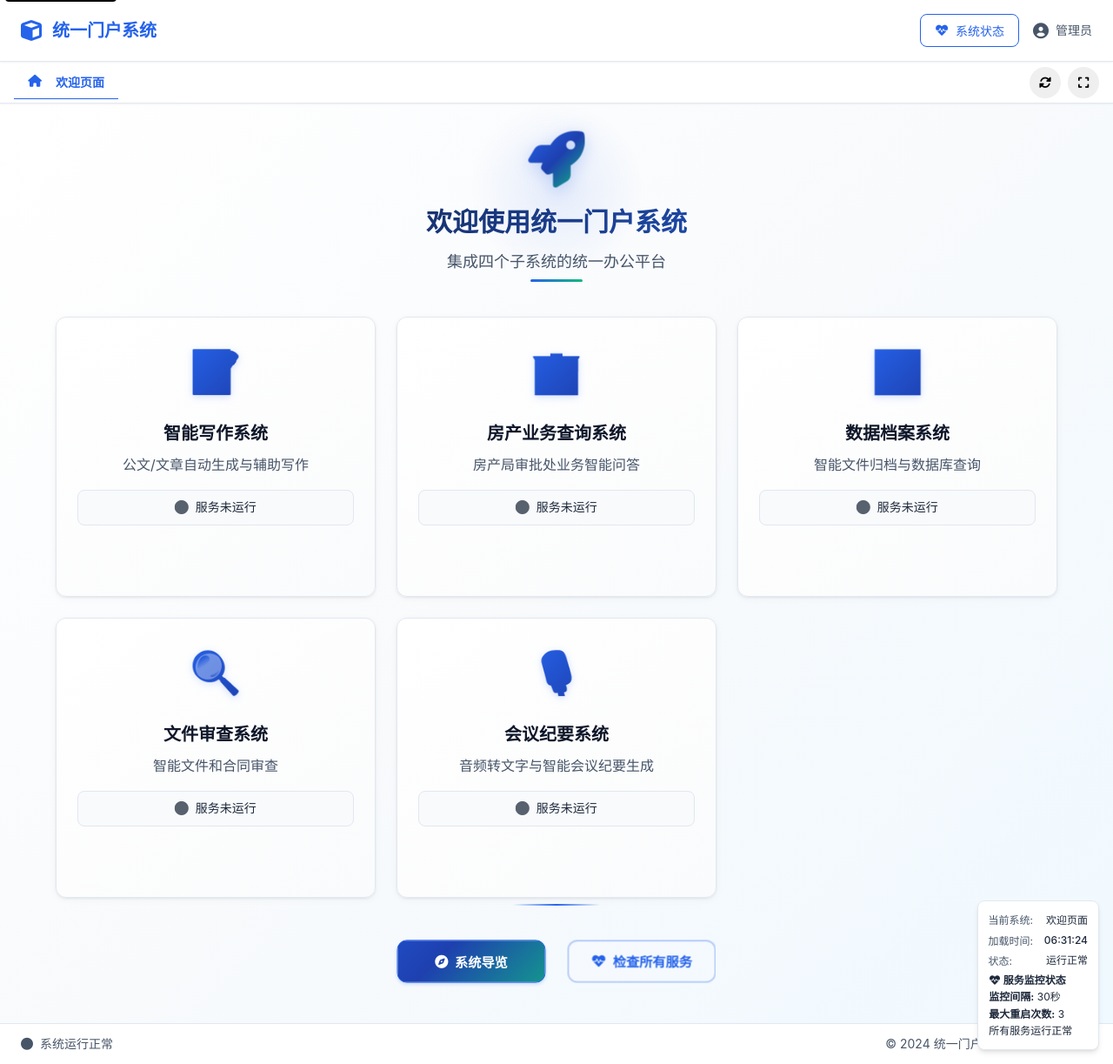
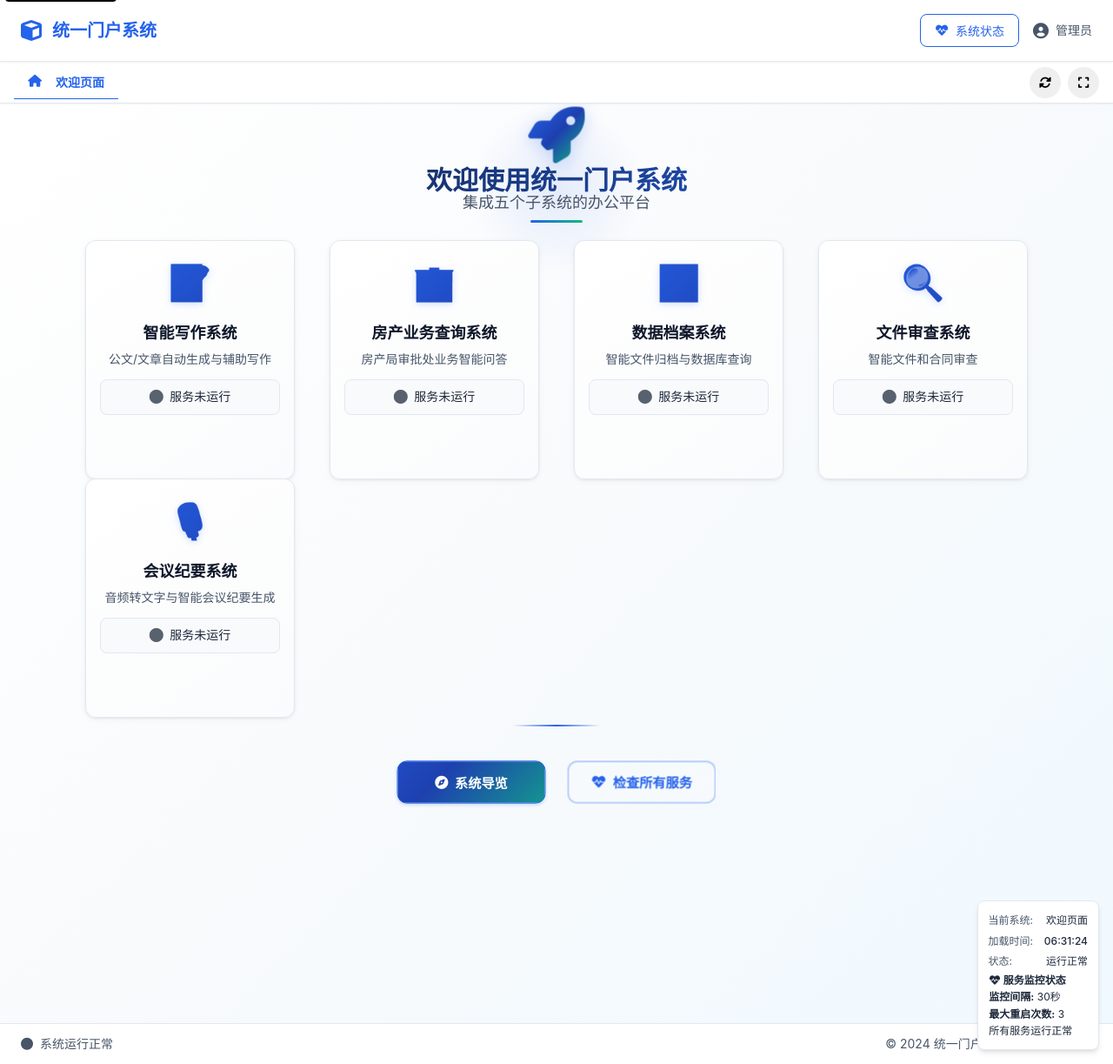
Before and after one commit to guanyugangstar/work_UI, a Flask app: page / in a window 1280 px wide. Shown: the whole page at 87% size. Run offline with Flask 3, Linux system fonts and the light colour scheme; data that the repository does not hold is empty; some libraries are stand-ins or nearby versions.

Commit message:
优化门户页面布局：调整标题和卡片间距，更新副标题文本

```diff
--- a/integrated_portal/static/css/main.css
+++ b/integrated_portal/static/css/main.css
@@ -379,7 +379,7 @@ body {
 .welcome-content {
     max-width: 1200px;
     margin: 0 auto;
-    padding: var(--spacing-8) var(--spacing-6);
+    padding: var(--spacing-1) var(--spacing-6);
     position: relative;
 }
 
@@ -408,7 +408,7 @@ body {
 
 .welcome-header {
     text-align: center;
-    margin-bottom: var(--spacing-12);
+    margin-bottom: var(--spacing-1);
     position: relative;
     z-index: 1;
 }
@@ -443,7 +443,8 @@ body {
     -webkit-background-clip: text;
     -webkit-text-fill-color: transparent;
     background-clip: text;
-    margin-bottom: var(--spacing-2);
+    margin-bottom: 0;
+    margin-top: -20px;
     opacity: 0;
     transform: translateY(20px);
     animation: titleSlideIn 0.8s ease-out 0.4s forwards;
@@ -467,6 +468,8 @@ body {
     transform: translateY(20px);
     animation: subtitleSlideIn 0.8s ease-out 0.6s forwards;
     position: relative;
+    margin-bottom: 0;
+    margin-top: -20px;
 }
 
 @keyframes subtitleSlideIn {
@@ -531,16 +534,20 @@ body {
 /* 系统网格 */
 .system-grid {
     display: grid;
-    grid-template-columns: repeat(auto-fit, minmax(280px, 1fr));
-    gap: var(--spacing-6);
+    grid-template-columns: repeat(auto-fit, minmax(220px, 1fr));
+    gap: var(--spacing-5);
     margin-bottom: var(--spacing-12);
+    max-width: 1400px;
+    margin-left: auto;
+    margin-right: auto;
+    padding: 0 var(--spacing-6);
 }
 
 .system-card {
     background: linear-gradient(145deg, var(--bg-primary) 0%, #fafbfc 100%);
     border: 1px solid var(--border-color);
     border-radius: var(--border-radius-lg);
-    padding: var(--spacing-6);
+    padding: var(--spacing-4);
     text-align: center;
     transition: all var(--transition-normal);
     cursor: pointer;
@@ -551,6 +558,13 @@ body {
     transform: translateY(30px) scale(0.95);
     animation: cardSlideIn 0.6s ease-out forwards;
     backdrop-filter: blur(10px);
+    min-height: 200px;
+    display: flex;
+    flex-direction: column;
+    justify-content: space-between;
+    margin-top: -20px;
+    margin-left: 10px;
+    margin-right: 10px;
 }
 
 .system-card:nth-child(1) { animation-delay: 0.1s; }
@@ -615,8 +629,8 @@ body {
 }
 
 .card-icon {
-    font-size: 3rem;
-    margin-bottom: var(--spacing-4);
+    font-size: 2.5rem;
+    margin-bottom: var(--spacing-3);
     transition: all var(--transition-normal);
     display: inline-block;
     background: linear-gradient(135deg, var(--primary-color) 0%, #1e40af 100%);
@@ -632,10 +646,10 @@ body {
 }
 
 .system-card h3 {
-    font-size: var(--font-size-xl);
+    font-size: var(--font-size-lg);
     font-weight: 600;
     color: var(--gray-900);
-    margin-bottom: var(--spacing-2);
+    margin-bottom: var(--spacing-1);
     transition: color var(--transition-fast);
 }
 
@@ -645,8 +659,9 @@ body {
 
 .system-card p {
     color: var(--gray-600);
-    margin-bottom: var(--spacing-4);
+    margin-bottom: var(--spacing-3);
     transition: color var(--transition-fast);
+    font-size: var(--font-size-sm);
 }
 
 .system-card:hover p {
@@ -1492,8 +1507,8 @@ body {
     }
 
     .system-grid {
-        grid-template-columns: repeat(auto-fit, minmax(260px, 1fr));
-        gap: var(--spacing-5);
+        grid-template-columns: repeat(auto-fit, minmax(200px, 1fr));
+        gap: var(--spacing-3);
     }
 
     .header-content {
@@ -1532,8 +1547,8 @@ body {
     }
 
     .system-grid {
-        grid-template-columns: repeat(auto-fit, minmax(240px, 1fr));
-        gap: var(--spacing-4);
+        grid-template-columns: repeat(auto-fit, minmax(180px, 1fr));
+        gap: var(--spacing-3);
     }
 
     .system-card {
--- a/integrated_portal/templates/index.html
+++ b/integrated_portal/templates/index.html
@@ -44,7 +44,7 @@
                 <header class="welcome-header">
                     <i class="fas fa-rocket" aria-hidden="true"></i>
                     <h1 id="welcome-title">欢迎使用统一门户系统</h1>
-                    <p>集成四个子系统的统一办公平台</p>
+                    <p>集成五个子系统的办公平台</p>
                 </header>
 
                 <section class="system-grid"
```
